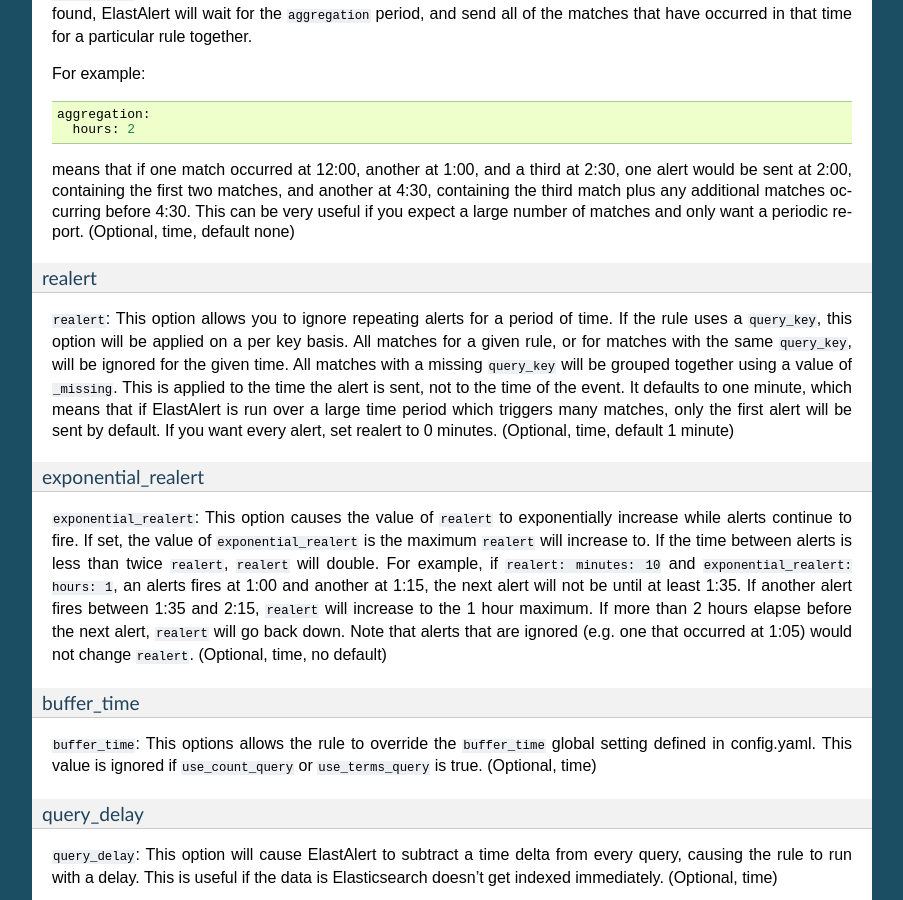
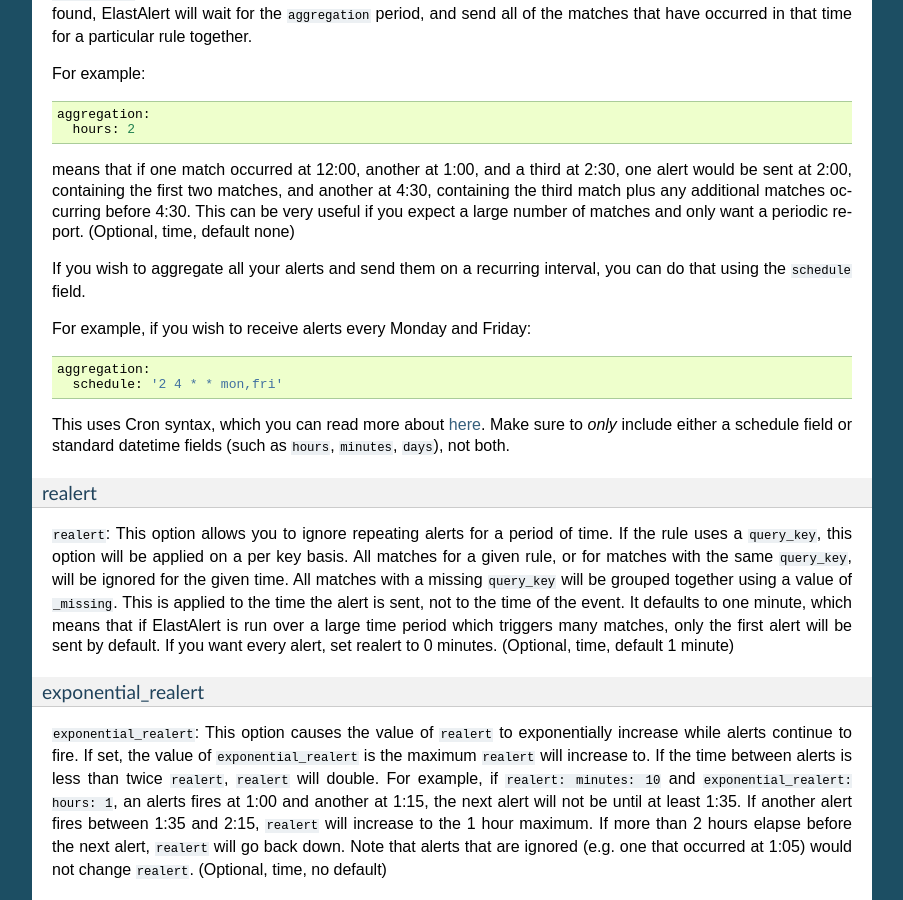
Before and after one commit to Yelp/elastalert, a Sphinx documentation site: the page built from docs/source/ruletypes.rst, in a window 1280 px wide and 900 px high, scrolled down 4027 px. Shown: the whole window, without its empty margins (198-1101 px from the left). Built offline with Sphinx 7.4.7, drawn with Linux system fonts in a browser that asks for light colours.

Commit message:
Updated docs to include new aggregate syntax

```diff
--- a/docs/source/ruletypes.rst
+++ b/docs/source/ruletypes.rst
@@ -231,6 +231,15 @@
 means that if one match occurred at 12:00, another at 1:00, and a third at 2:30, one
 alert would be sent at 2:00, containing the first two matches, and another at 4:30, containing the third match plus any additional matches
 occurring before 4:30. This can be very useful if you expect a large number of matches and only want a periodic report. (Optional, time, default none)
+
+If you wish to aggregate all your alerts and send them on a recurring interval, you can do that using the ``schedule`` field.
+
+For example, if you wish to receive alerts every Monday and Friday::
+
+    aggregation:
+      schedule: '2 4 * * mon,fri'
+
+This uses Cron syntax, which you can read more about `here <http://www.nncron.ru/help/EN/working/cron-format.htm>`_. Make sure to `only` include either a schedule field or standard datetime fields (such as ``hours``, ``minutes``, ``days``), not both.
 
 realert
 ^^^^^^^
```
